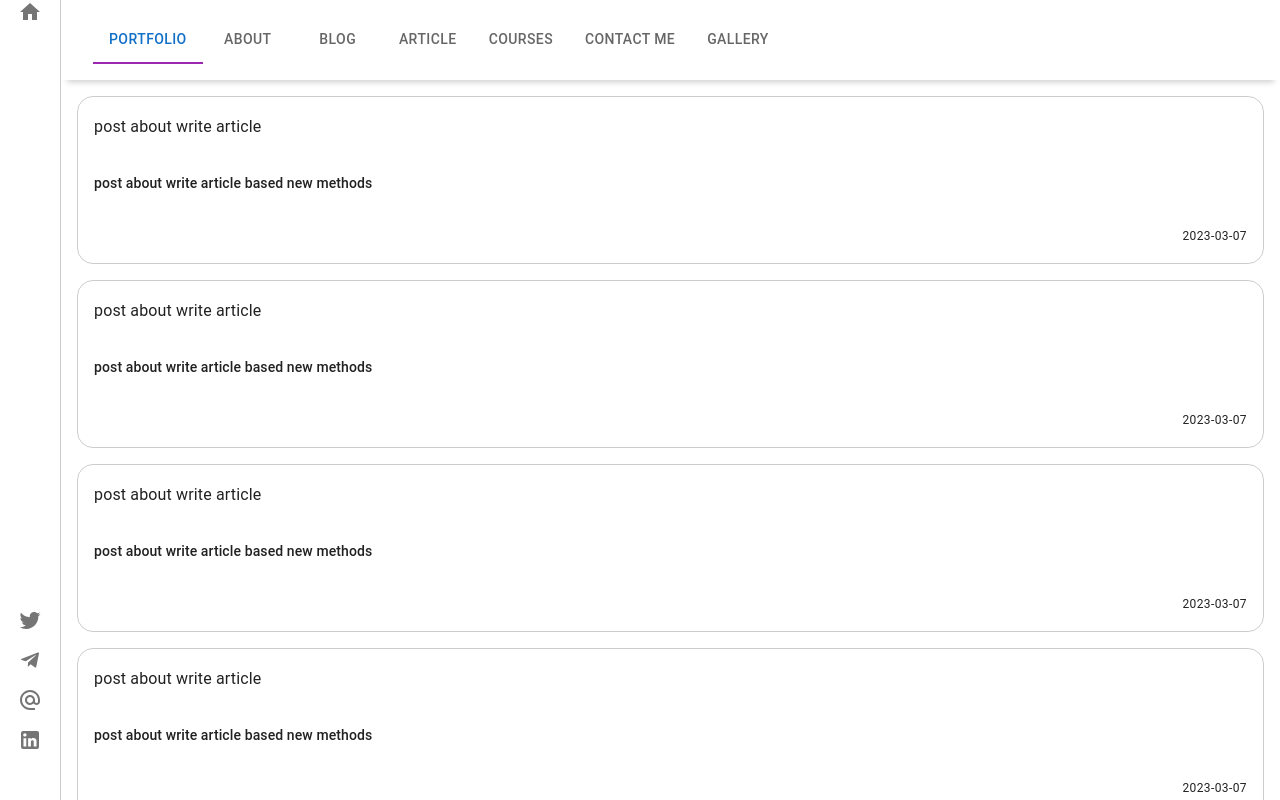
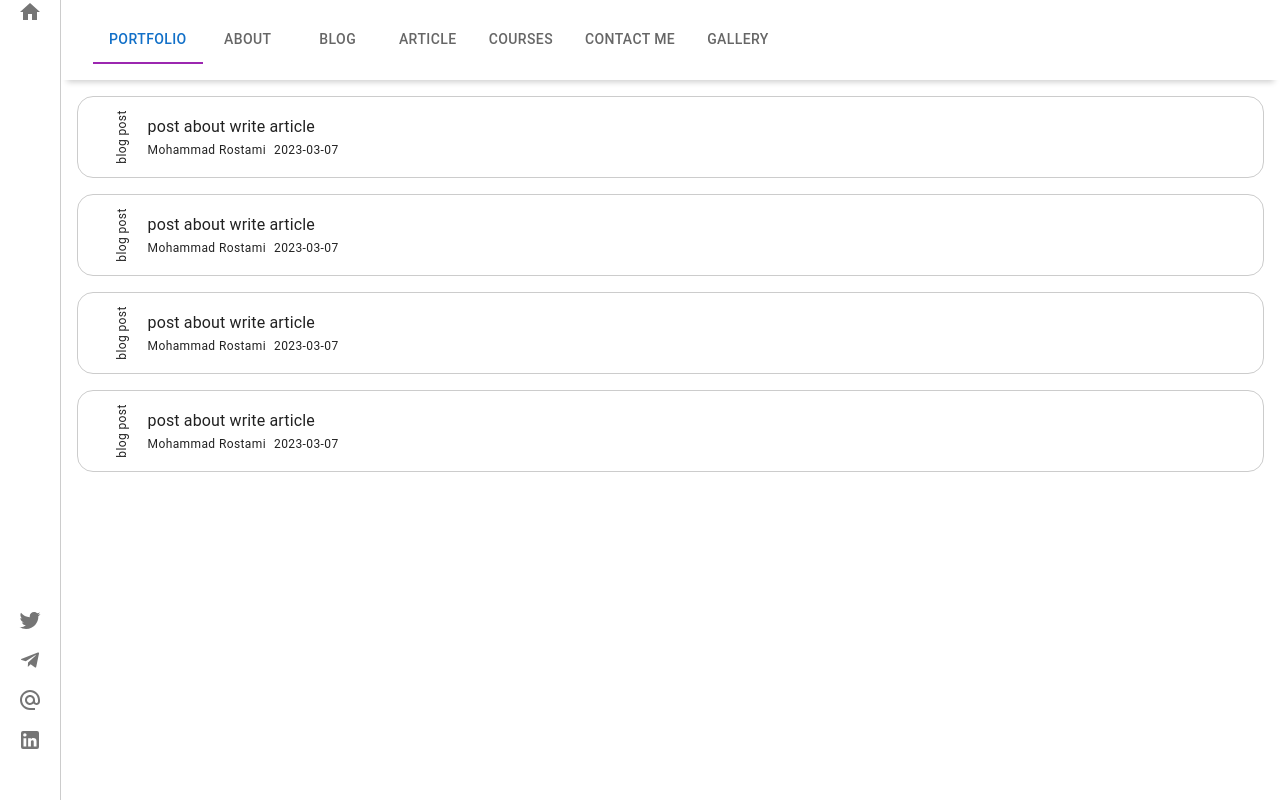
Before and after one commit to MohammadRostami71/Academic-Portfolio, a React (Create React App) app: page /blog in a window 1280 px wide. Built offline with nearby package versions, Linux system fonts and the light colour scheme.

Commit message:
🎨 reformat code and data - blog page need be completed

```diff
--- a/src/Types/blogTypes.ts
+++ b/src/Types/blogTypes.ts
@@ -4,6 +4,9 @@
     shortDescription: string,
     description: string,
     date: string,
+     author: string,
+     category: string,
+
 }
 
 export default BlogTypes
--- a/src/components/Blog/BlogItem/index.tsx
+++ b/src/components/Blog/BlogItem/index.tsx
@@ -3,16 +3,10 @@ import {useNavigate} from "react-router-dom";
 
 import {Box, Typography} from "@mui/material";
 
+import blogTypes from "../../../Types/blogTypes";
 import useStyles from "./useStyles";
 
-type Props = {
-    id:number,
-    title: string,
-    shortDescription: string,
-    date: string,
-}
-
-const BlogItem= ({title,shortDescription,date,id}:Props) => {
+const BlogItem= ({title,date,id,category,author}:blogTypes) => {
     const classes= useStyles();
 
     let navigate = useNavigate();
@@ -21,11 +15,24 @@ const BlogItem= ({title,shortDescription,date,id}:Props) => {
         navigate(`/blog/${id}`)
     }
 
+
     return(
         <Box className={classes.container} onClick={postDetailHandler}>
-            <Typography variant={"subtitle1"}>{title}</Typography>
-            <Typography variant={"subtitle2"}>{shortDescription}</Typography>
-            <Typography variant={"caption"}>{date}</Typography>
+            <Box className={classes.content}>
+                <Box className={classes.information}>
+                    <Typography variant={"subtitle1"}>{title}</Typography>
+                    <Box>
+                        <Typography variant={"caption"}>{author}</Typography>
+                        <Typography variant={"caption"}>{date}</Typography>
+                    </Box>
+                </Box>
+               <Box className={classes.category}>
+                   <Typography  variant={"caption"}>{category}</Typography>
+               </Box>
+            </Box>
+            <Box className={classes.imageBox}>
+                {/*<img src={x} alt=' '/>*/}
+            </Box>
         </Box>
     )
 };
--- a/src/components/Blog/BlogItem/useStyles.ts
+++ b/src/components/Blog/BlogItem/useStyles.ts
@@ -1,36 +1,50 @@
 import {makeStyles} from "@mui/styles";
 
-const useStyles = makeStyles(() => ({
+const useStyles = makeStyles((theme) => ({
     container:{
         display:'flex',
-        flexDirection:'column',
+        flexDirection:'row',
+        justifyContent:'space-between',
         alignItems:'center',
         width:'calc(100% - 2rem)',
         margin:'1rem',
         cursor:'pointer',
         borderRadius:'1rem',
         border:'1px solid #ccc',
+        padding:'1rem',
 
         '&:hover':{
             boxShadow:'0 3px 10px rgb(0 0 0 / 0.2)'
         },
+    },
 
-        '& .MuiTypography-root:first-child':{
-            width:'100%',
-            textAlign:'left',
-            padding:'1rem'
-        },
+    content:{
+        display:'flex',
+        flexDirection:'row-reverse',
+        flexShrink:'1',
+        alignItems:'center'
+    },
+    information:{
+        display:'flex',
+        flexDirection:'column',
 
-        '& .MuiTypography-root:nth-child(2)':{
-            width:'100%',
-            textAlign:'left',
-            padding:'1rem'
-        },
-
-        '& .MuiTypography-root:last-child':{
-            width:'100%',
-            textAlign:'right',
-            padding:'1rem'
+        '& .MuiBox-root':{
+            display:'flex',
+            gap:'0.5rem'
+        }
+    },
+    category:{
+        transform: 'rotate(-90deg)',
+        // @ts-ignore
+        [theme.breakpoints.down('sm')]: {
+            width:'2rem',
+            height:'2rem'
+        }
+    },
+    imageBox:{
+        '& img':{
+            width:'10rem',
+            height:'10rem',
         }
     }
 }));
--- a/src/config/blogData.json
+++ b/src/config/blogData.json
@@ -4,27 +4,36 @@
     "title": "post about write article",
     "shortDescription": "post about write article based new methods",
     "description": "post about write article based new methods post about write article based new methods post about write article based new methods post about write article based new methods post about write article based new methods post about write article based new methods ",
-    "date": "2023-03-07"
+    "date": "2023-03-07",
+    "author": "Mohammad Rostami",
+    "category": "blog post"
+
   },
   {
     "id": 2,
     "title": "post about write article",
     "shortDescription": "post about write article based new methods",
     "description": "post about write article based new methods post about write article based new methods post about write article based new methods post about write article based new methods post about write article based new methods post about write article based new methods ",
-    "date": "2023-03-07"
+    "date": "2023-03-07",
+    "author": "Mohammad Rostami",
+    "category": "blog post"
   },
   {
     "id": 3,
     "title": "post about write article",
     "shortDescription": "post about write article based new methods",
     "description": "post about write article based new methods post about write article based new methods post about write article based new methods post about write article based new methods post about write article based new methods post about write article based new methods ",
-    "date": "2023-03-07"
+    "date": "2023-03-07",
+    "author": "Mohammad Rostami",
+    "category": "blog post"
   },
   {
     "id": 4,
     "title": "post about write article",
     "shortDescription": "post about write article based new methods",
     "description": "post about write article based new methods post about write article based new methods post about write article based new methods post about write article based new methods post about write article based new methods post about write article based new methods ",
-    "date": "2023-03-07"
+    "date": "2023-03-07",
+    "author": "Mohammad Rostami",
+    "category": "blog post"
   }
 ]
--- a/src/pages/Blog/index.tsx
+++ b/src/pages/Blog/index.tsx
@@ -13,7 +13,7 @@ const Blog: React.FC = () => {
 
     return(
         <Box>
-            {blogInfo.map((blog) => <BlogItem key={blog.id} id={blog.id} title={blog.title} shortDescription={blog.shortDescription} date={blog.date}/>)}
+            {blogInfo.map((blog) => <BlogItem key={blog.id} id={blog.id} title={blog.title} description={blog.description} shortDescription={blog.shortDescription} date={blog.date} author={blog.author} category={blog.category}/>)}
         </Box>
     )
 };
```
Also changed, not shown: tsconfig.json (+7 -1 lines), public/1.jpg (added), src/assets/images/blogPost/1.jpg (added).
